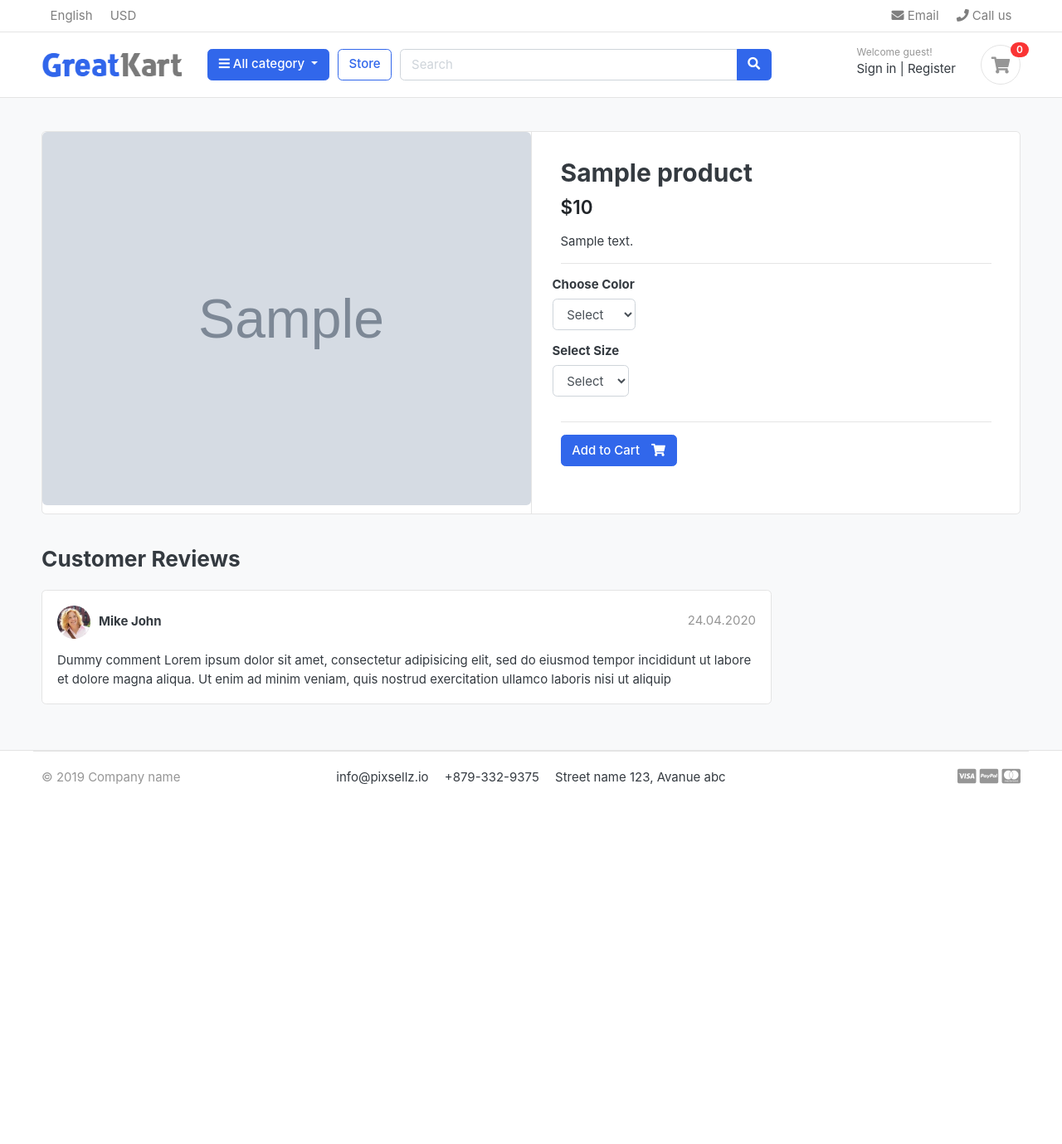
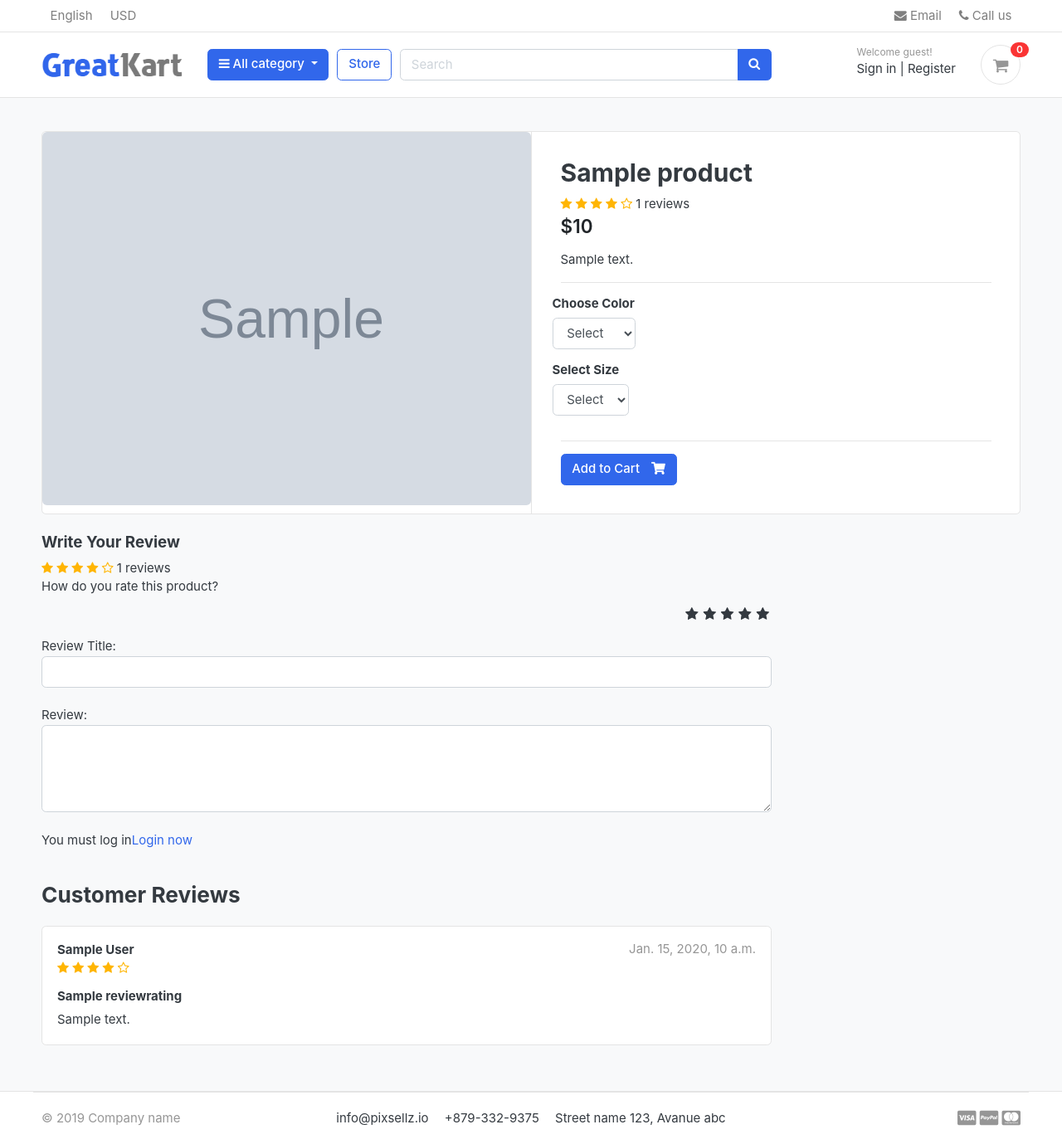
Before and after one commit to faezeheshraghi/greatkart-django, a Django app: a page that uses templates/base.html in a window 1280 px wide. Shown: the whole page at 83% size. Before the commit the page ends 946 px from the top, so only its background shows below. Run offline with Django 3.2, Linux system fonts and the light colour scheme; tables that the repository leaves empty hold one stand-in row (values such as "Sample post"); grey boxes marked "Sample" are stand-in pictures; some libraries are stand-ins or nearby versions; some web fonts are replaced.

Commit message:
review and rating

```diff
--- a/accounts/models.py
+++ b/accounts/models.py
@@ -54,6 +54,9 @@ class Account(AbstractBaseUser):
 
     objects=MyAccountManager()
 
+    def full_name(self):
+        return f'{self.first_name} {self.last_name}'
+
     def __str__(self):
         return self.email
 
--- /dev/null
+++ b/forthapp/static/css/custom.css
@@ -0,0 +1,45 @@
+/*hide radio button*/
+.rate > input{
+  display: none;
+}
+
+.rat{
+  display: inline-block;;
+  border:0;
+}
+
+.rate > label{
+  float: right;
+}
+
+/* showing the star */
+.rate > label:before{
+  display: inline-block;
+  font-size: 1.1rem;
+  font-family: FontAwesome;
+  content: "\f005";
+  margin:0;
+  padding:0.3rem .2rem;
+  cursor: pointer;
+}
+
+/* half star */
+.rate .half:before{
+  content:"\f089";
+  position: absolute;
+  padding-right: 0;
+}
+
+/* click and hover */
+input:checked ~ label, label:hover ~ label{
+  color: #ffb503;
+}
+
+/* hover highlight */
+input:checked + label:hover , input:checked ~ label:hover, input:checked ~ label:hover ~label,
+label:hover ~ input:checked ~ label{
+  color: #cc9000;
+}
+.rating-star i{
+  color: #ffb503 !important;
+}
--- a/store/models.py
+++ b/store/models.py
@@ -2,6 +2,7 @@ from django.db import models
 from category.models import Category
 from django.urls import reverse
 from accounts.models import Account
+from django.db.models import Avg,Count
 
 # Create your models here.
 class Product(models.Model):
@@ -22,6 +23,19 @@ class Product(models.Model):
     def __str__(self):
         return self.product_name
 
+    def averageReview(self):
+        reviews = ReviewRating.objects.filter(product=self,status=True).aggregate(average=Avg('rating'))
+        avg=0
+        if reviews['average'] is not None:
+            avg = float(reviews['average'])
+        return avg
+
+    def countReview(self):
+        reviews = ReviewRating.objects.filter(product=self,status=True).aggregate(count=Count('id'))
+        count = 0
+        if reviews['count'] is not None:
+            count = int(reviews['count'])
+        return count
 class VariationManager(models.Manager):
     def colors(self):
         return super(VariationManager,self).filter(variation_category='color',is_active=True)
--- a/store/urls.py
+++ b/store/urls.py
@@ -6,5 +6,5 @@ urlpatterns = [
     path('category/<slug:category_slug>/', views.store, name='products_by_category'),
     path('category/<slug:category_slug>/<slug:product_slug>/', views.product_detail, name='products_detail'),
     path('search/', views.search, name='search'),
-
+    path('submit_review/<int:product_id>',views.submit_review,name='submit_review'),
 ]
--- a/store/views.py
+++ b/store/views.py
@@ -1,11 +1,14 @@
-from django.shortcuts import render, get_object_or_404
-from .models import Product
+from django.shortcuts import render, get_object_or_404,redirect
+from .models import Product,ReviewRating
 from category.models import Category
 from cart.views import _cart_id
 from cart.models import cartitem
 from django.http import HttpResponse
 from django.core.paginator import EmptyPage,PageNotAnInteger,Paginator
 from django.db.models import Q
+from .forms import ReviewForm
+from django.contrib import messages
+from orders.models import OrderProduct
 
 # Create your views here.
 
@@ -41,9 +44,20 @@ def product_detail(request, category_slug , product_slug):
 
     except Exception as e:
         raise e
+    if request.user.is_authenticated:
+        try:
+            orderproduct=OrderProduct.objects.filter(user=request.user,product_id=singel_product.id).exists()
+        except OrderProduct.DoesNotExist:
+            orderproduct=None
+    else:
+        orderproduct=None
+
+    reviews=ReviewRating.objects.filter(product_id=singel_product.id,status=True)
     context ={
         'singel_product' : singel_product,
         'in_cart':in_cart,
+        'orderproduct':orderproduct,
+        'reviews':reviews,
     }
     return render(request,'store/product_detail.html',context)
 
@@ -58,3 +72,25 @@ def search(request):
         'product_count':product_count,
     }
     return render(request,'store/store.html',context)
+def submit_review(request,product_id):
+    url = request.META.get('HTTP_REFERER')
+    if request.method == 'POST':
+        try:
+            reviews = ReviewRating.objects.get(user__id=request.user.id,product__id=product_id)
+            form = ReviewForm(request.POST,instance=reviews)
+            form.save()
+            messages.success(request,'Thank you! Your review has been updated.')
+            return redirect(url)
+        except ReviewRating.DoesNotExist:
+            form = ReviewForm(request.POST)
+            if form.is_valid():
+                data = ReviewRating()
+                data.subject= form.cleaned_data['subject']
+                data.rating= form.cleaned_data['rating']
+                data.review= form.cleaned_data['review']
+                data.ip = request.META.get('REMOTE_ADDR')
+                data.product_id=product_id
+                data.user_id = request.user.id
+                data.save()
+                messages.success(request,'Thank you! Your review has been submitted.')
+                return redirect(url)
--- a/templates/base.html
+++ b/templates/base.html
@@ -25,6 +25,8 @@
 <link href="{% static 'css/ui.css' %}" rel="stylesheet" type="text/css"/>
 <link href="{% static 'css/responsive.css' %}" rel="stylesheet" media="only screen and (max-width: 1200px)" />
 
+<link href="{% static 'css/custom.css' %}" rel="stylesheet" type="text/css"/>
+<link rel="stylesheet" href="https://cdnjs.cloudflare.com/ajax/libs/font-awesome/4.7.0/css/font-awesome.min.css">
 <!-- custom javascript -->
 <script src="{% static 'js/script.js' %}" type="text/javascript"></script>
 
--- a/templates/orders/peyments.html
+++ b/templates/orders/peyments.html
@@ -151,7 +151,6 @@
 									label:  'pay',
 									height: 40
 							},
-
 	            // Set up the transaction
 	            createOrder: function(data, actions) {
 	                return actions.order.create({
@@ -188,6 +187,9 @@
 													window.location.href = redirect_url + '?order_number='+data.order_number+'&peyment_id='+data.transID;
 											});
 										 }
+	                    // var transaction = orderData.purchase_units[0].payments.captures[0];
+	                    // alert('Transaction '+ transaction.status + ': ' + transaction.id + '\n\nSee console for all available details');
+
 	                    // Replace the above to show a success message within this page, e.g.
 	                    // const element = document.getElementById('paypal-button-container');
 	                    // element.innerHTML = '';
--- a/templates/store/product_detail.html
+++ b/templates/store/product_detail.html
@@ -26,6 +26,16 @@
 
 
 				<h2 class="title">{{ singel_product.product_name}}</h2>
+				<div class="rating-star">
+					<span>
+						<i class="fa fa-star{% if singel_product.averageReview < 0.5 %}-o{% elif singel_product.averageReview >= 0.5 and singel_product.averageReview < 1 %}-half-o {% endif %}" aria-hidden="true"></i>
+						<i class="fa fa-star{% if singel_product.averageReview < 1.5 %}-o{% elif singel_product.averageReview >= 1.5 and singel_product.averageReview < 2 %}-half-o {% endif %}" aria-hidden="true"></i>
+						<i class="fa fa-star{% if singel_product.averageReview < 2.5 %}-o{% elif singel_product.averageReview >= 2.5 and singel_product.averageReview < 3 %}-half-o {% endif %}" aria-hidden="true"></i>
+						<i class="fa fa-star{% if singel_product.averageReview < 3.5 %}-o{% elif singel_product.averageReview >= 3.5 and singel_product.averageReview < 4 %}-half-o {% endif %}" aria-hidden="true"></i>
+						<i class="fa fa-star{% if singel_product.averageReview < 4.5 %}-o{% elif singel_product.averageReview >= 4.5 and singel_product.averageReview < 5 %}-half-o {% endif %}" aria-hidden="true"></i>
+						<span>{{singel_product.countReview}} reviews</span>
+					</span>
+				</div>
 
 				<div class="mb-3">
 					<var class="price h4">${{singel_product.price}}</var>
@@ -77,29 +87,87 @@
 <div class="row">
 			<div class="col-md-9">
 
-	<header class="section-heading">
-		<h3>Customer Reviews </h3>
+	<form action="{% url 'submit_review' singel_product.id %}" method="POST">
+		{% csrf_token %}
+		<h5>Write Your Review</h5>
+		<div class="rating-star">
+			<span>
+				<i class="fa fa-star{% if singel_product.averageReview < 0.5 %}-o{% elif singel_product.averageReview >= 0.5 and singel_product.averageReview < 1 %}-half-o {% endif %}" aria-hidden="true"></i>
+				<i class="fa fa-star{% if singel_product.averageReview < 1.5 %}-o{% elif singel_product.averageReview >= 1.5 and singel_product.averageReview < 2 %}-half-o {% endif %}" aria-hidden="true"></i>
+				<i class="fa fa-star{% if singel_product.averageReview < 2.5 %}-o{% elif singel_product.averageReview >= 2.5 and singel_product.averageReview < 3 %}-half-o {% endif %}" aria-hidden="true"></i>
+				<i class="fa fa-star{% if singel_product.averageReview < 3.5 %}-o{% elif singel_product.averageReview >= 3.5 and singel_product.averageReview < 4 %}-half-o {% endif %}" aria-hidden="true"></i>
+				<i class="fa fa-star{% if singel_product.averageReview < 4.5 %}-o{% elif singel_product.averageReview >= 4.5 and singel_product.averageReview < 5 %}-half-o {% endif %}" aria-hidden="true"></i>
+				<span>{{singel_product.countReview}} reviews</span>
+			</span>
+		</div>
+		<div>
 
-	</header>
+			<label>How do you rate this product?</label>
+			<br>
+			<div class="rate">
+				<input type="radio" name="rating" id="rating10" value="5" required><label for="rating10" title="5"></label>
+				<input type="radio" name="rating" id="rating9" value="4.5" required><label for="rating9" title="4.5" class="half"></label>
+				<input type="radio" name="rating" id="rating8" value="4" required><label for="rating8" title="4"></label>
+				<input type="radio" name="rating" id="rating7" value="3.5" required><label for="rating7" title="3.5" class="half"></label>
+				<input type="radio" name="rating" id="rating6" value="3" required><label for="rating6" title="3"></label>
+				<input type="radio" name="rating" id="rating5" value="2.5" required><label for="rating5" title="2.5" class="half"></label>
+				<input type="radio" name="rating" id="rating4" value="2" required><label for="rating4" title="2"></label>
+				<input type="radio" name="rating" id="rating3" value="1.5" required><label for="rating3" title="1.5" class="half"></label>
+				<input type="radio" name="rating" id="rating2" value="1" required><label for="rating2" title="1"></label>
+				<input type="radio" name="rating" id="rating1" value="0.5" required><label for="rating1" title="0.5" class="half"></label>
+			</div>
+			<br>
+			<br>
+			Review Title:
+			<input type="text" class="form-control" name="subject">
+			<br>
+			Review:
+			<textarea name="review" rows="4" class="form-control"></textarea>
+			<br>
+			{% if user.is_authenticated %}
+				{% if orderproduct %}
+					<input type="submit" value="Submit Review" class="btn btn-primary">
+				{% else %}
+					<p>You must buy this product after that submit your review</p>
+				{% endif %}
+			{% else %}
+				<p>You must log in<span><a href="{% url 'login' %}">Login now</a></span></p>
+			{% endif %}
+		</div>
+{% include 'includes/alarts.html'%}
+	</form>
+	<br>
 
+		<header class="section-heading">
+			<h3>Customer Reviews </h3>
+
+		</header>
+
+{% for review in reviews%}
 	<article class="box mb-3">
 		<div class="icontext w-100">
-			<img src="{% static './images/avatars/avatar1.jpg' %}" class="img-xs icon rounded-circle">
 			<div class="text">
-				<span class="date text-muted float-md-right">24.04.2020 </span>
-				<h6 class="mb-1">Mike John </h6>
-
+				<span class="date text-muted float-md-right">{{review.updated_at}}</span>
+				<h6 class="mb-1">{{review.user.full_name}} </h6>
+				<div class="rating-star">
+					<span>
+						<i class="fa fa-star{% if review.rating == 0.5 %}-half-o{% elif review.rating < 1 %}-o {% endif %}" aria-hidden="true"></i>
+						<i class="fa fa-star{% if review.rating == 1.5 %}-half-o{% elif review.rating < 2 %}-o {% endif %}" aria-hidden="true"></i>
+						<i class="fa fa-star{% if review.rating == 2.5 %}-half-o{% elif review.rating < 3 %}-o {% endif %}" aria-hidden="true"></i>
+						<i class="fa fa-star{% if review.rating == 3.5 %}-half-o{% elif review.rating < 4 %}-o {% endif %}" aria-hidden="true"></i>
+						<i class="fa fa-star{% if review.rating == 4.5 %}-half-o{% elif review.rating < 5 %}-o {% endif %}" aria-hidden="true"></i>
+					</span>
+				</div>
 			</div>
 		</div> <!-- icontext.// -->
 		<div class="mt-3">
+			<h6>{{review.subject}}</h6>
 			<p>
-				Dummy comment Lorem ipsum dolor sit amet, consectetur adipisicing elit, sed do eiusmod
-				tempor incididunt ut labore et dolore magna aliqua. Ut enim ad minim veniam,
-				quis nostrud exercitation ullamco laboris nisi ut aliquip
+				{{review.review}}
 			</p>
 		</div>
 	</article>
-
+{% endfor %}
 
 
 	</div> <!-- col.// -->
```
Also changed, not shown: store/forms.py (added, +8 -0 lines), static/css/custom.css (added). Lines whose indentation alone changed are shown as unchanged.
